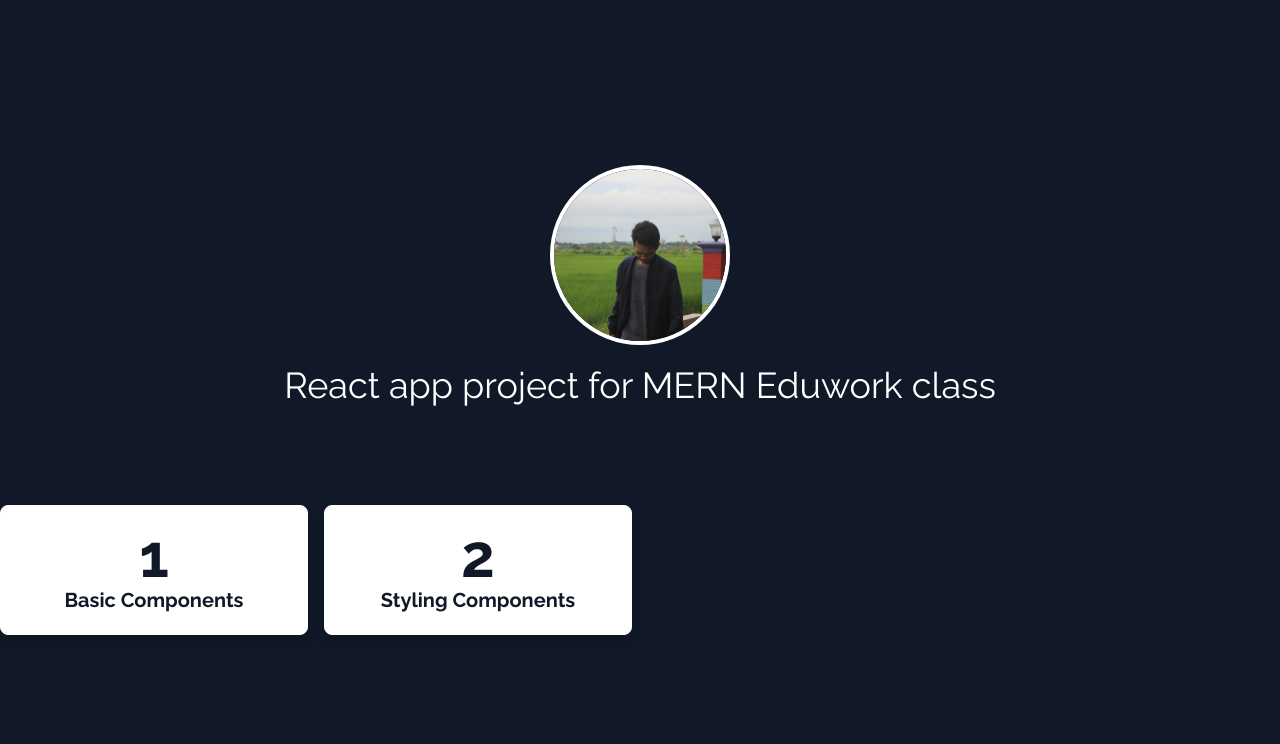
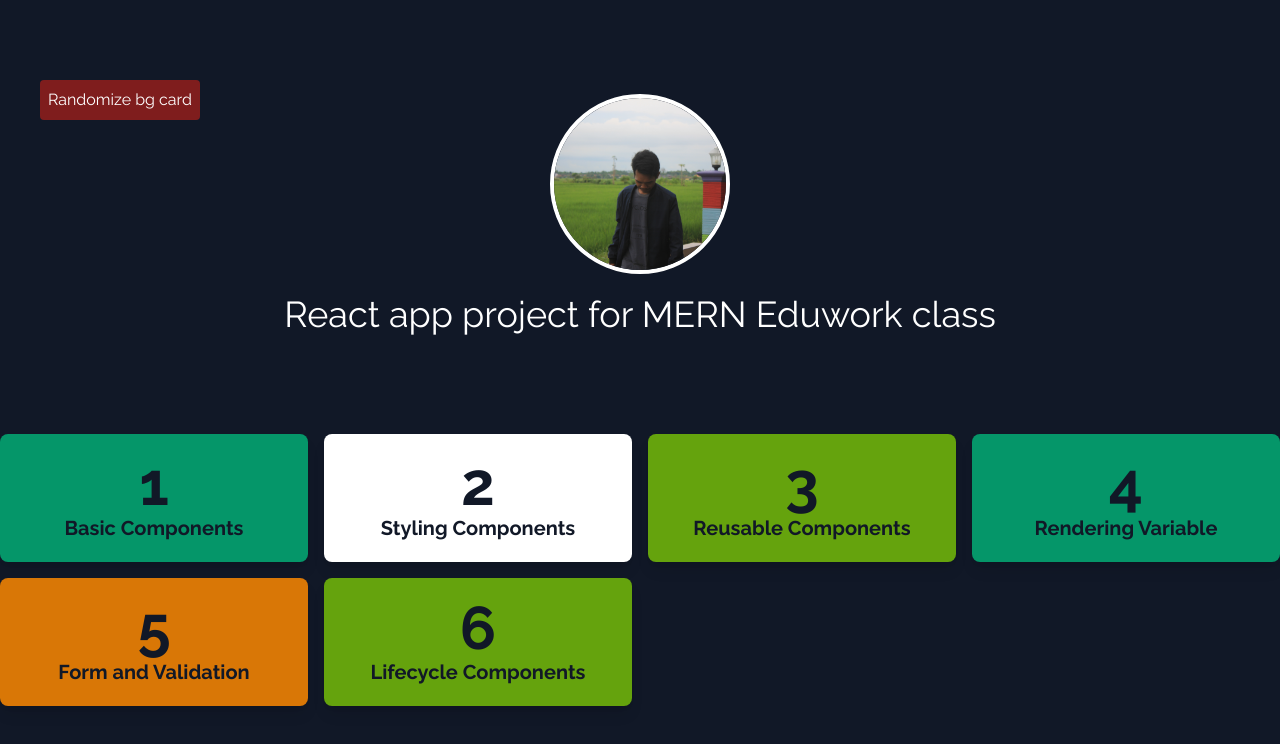
Before and after one commit to HilmiMubarok/hilmi-reactjs, a React (Create React App) app: page / in a window 1280 px wide. Shown: the top 744 px of the page. Built offline with nearby package versions, Linux system fonts and the light colour scheme.

Commit message:
add random bg card

```diff
--- a/src/Landing/Card.jsx
+++ b/src/Landing/Card.jsx
@@ -5,7 +5,7 @@ export default class Card extends React.Component {
 
     render() {
         return (
-            <div className="font-bold w-full border border-white rounded rounded-lg shadow-lg p-[20px] bg-white text-gray-900 flex flex-col items-center">
+            <div className={`font-bold w-full rounded rounded-lg ${this.props.bg} shadow-lg p-[20px] text-gray-900 flex flex-col items-center `}>
                 <p className="text-6xl">{this.props.number}</p>
                 <p className="text-xl">{this.props.title}</p>
             </div>
--- a/src/Landing/index.jsx
+++ b/src/Landing/index.jsx
@@ -5,19 +5,39 @@ import Card from "./Card";
 
 class Landing extends React.Component {
 
+
+    randomBg(){
+        const bg = [
+            "bg-white", "bg-red-600", "bg-emerald-600", "bg-orange-600",
+            "bg-amber-600", "bg-yellow-600", "bg-lime-600", "bg-green-600",
+        ]
+
+        return bg[Math.floor(Math.random() * bg.length)]
+    }
     render () {
 
 
         return (
             <div className="bg-gray-900 text-white w-full h-screen flex items-center flex-col justify-center">
+                <button className="p-2 rounded bg-red-900 text-white absolute top-20 left-10">
+                    Randomize bg card
+                </button>
 
                 <Avatar/>
                 <p className="text-4xl">React app project for MERN Eduwork class</p>
 
                 <div className="container grid grid-cols-4 gap-4 mt-[100px]">
-                    <Card number="1" title="Basic Components" />
+                    <Card number="1" bg={this.randomBg()} title="Basic Components" />
 
-                    <Card number="2" title="Styling Components" />
+                    <Card number="2" bg={this.randomBg()} title="Styling Components" />
+
+                    <Card number="3" bg={this.randomBg()} title="Reusable Components" />
+
+                    <Card number="4" bg={this.randomBg()} title="Rendering Variable" />
+
+                    <Card number="5" bg={this.randomBg()} title="Form and Validation" />
+
+                    <Card number="6" bg={this.randomBg()} title="Lifecycle Components" />
                 </div>
 
             </div>
```
